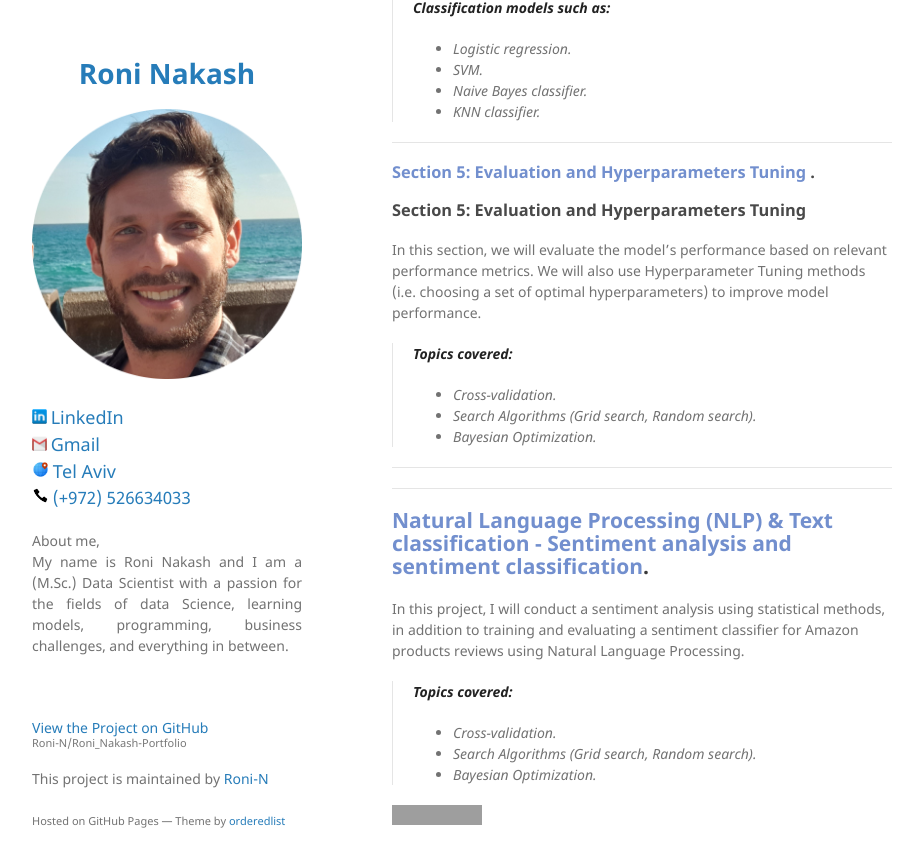
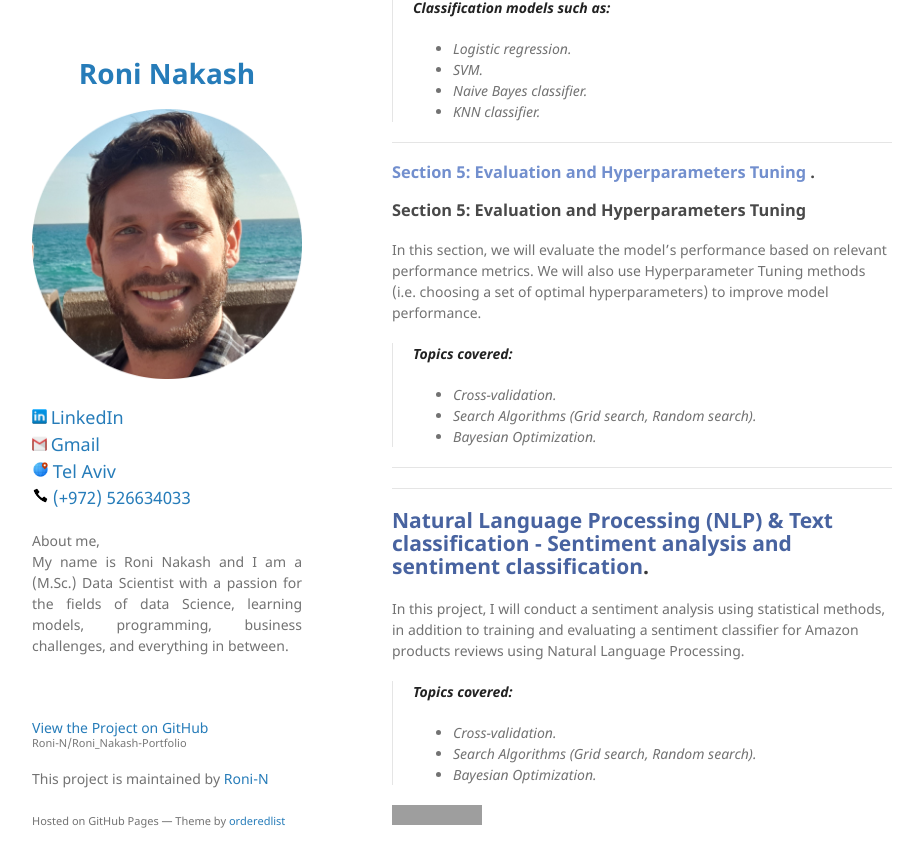
Before and after one commit to Roni-N/Roni_Nakash-Portfolio, a Jekyll site: the page built from index.md, in a window 1280 px wide and 900 px high, scrolled down 3426 px. Shown: the top 867 px of the window, without its empty margins (178-1095 px from the left). Built offline with Jekyll 4.4.1, drawn with Linux system fonts in a browser that asks for light colours; our own code applies the rules of GitHub Pages for plain Markdown files; grey boxes are pictures that could not be loaded.

Commit message:
Update index.md

```diff
--- a/index.md
+++ b/index.md
@@ -128,7 +128,7 @@ We will also use Hyperparameter Tuning methods (i.e. choosing a set of optimal h
 
 
 ------------------------------------------------------------
-## <span style="color:#728FCE">Natural Language Processing (NLP) & Text classification - Sentiment analysis and sentiment classification</span>.
+## <span style="color:#4863A0">Natural Language Processing (NLP) & Text classification - Sentiment analysis and sentiment classification</span>.
 
 In this project, I will conduct a sentiment analysis using statistical methods, in addition to training and evaluating a sentiment classifier for Amazon products reviews using Natural Language Processing. <br>
 >**Topics covered:**
```
